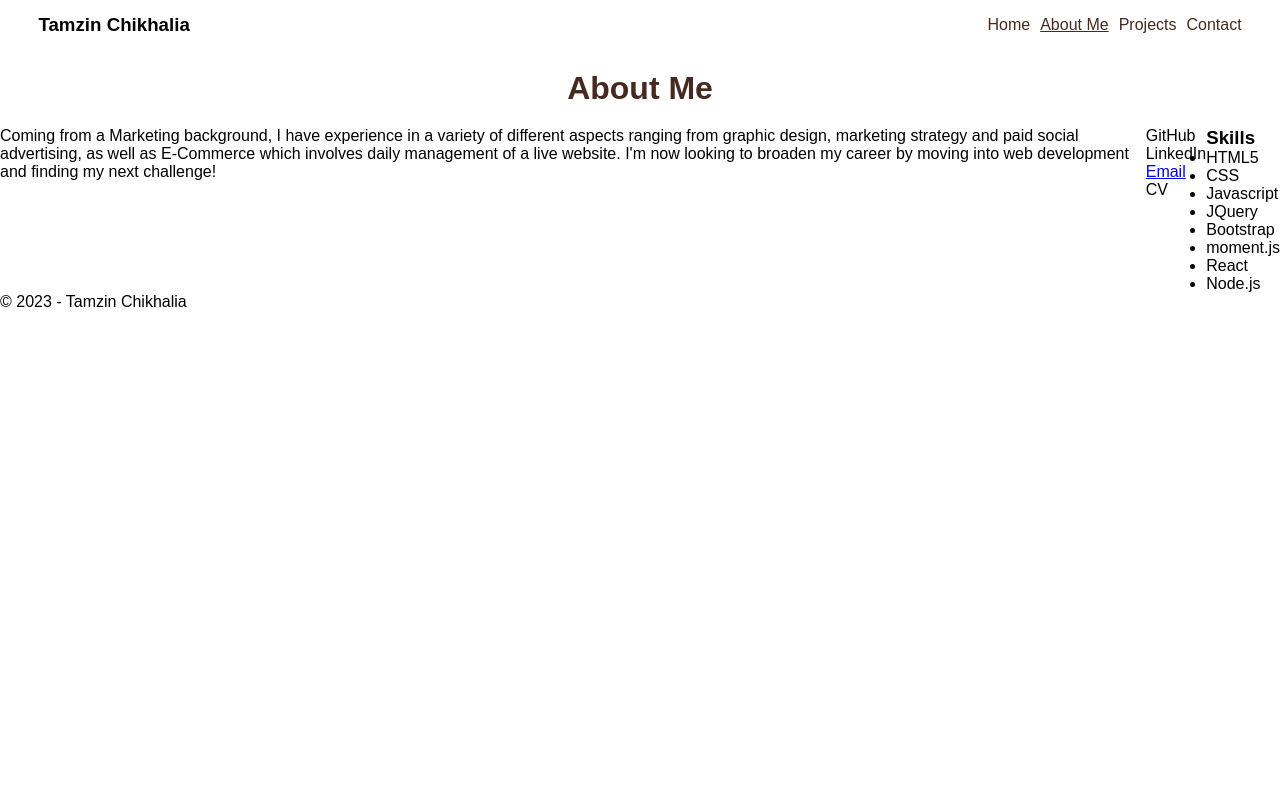
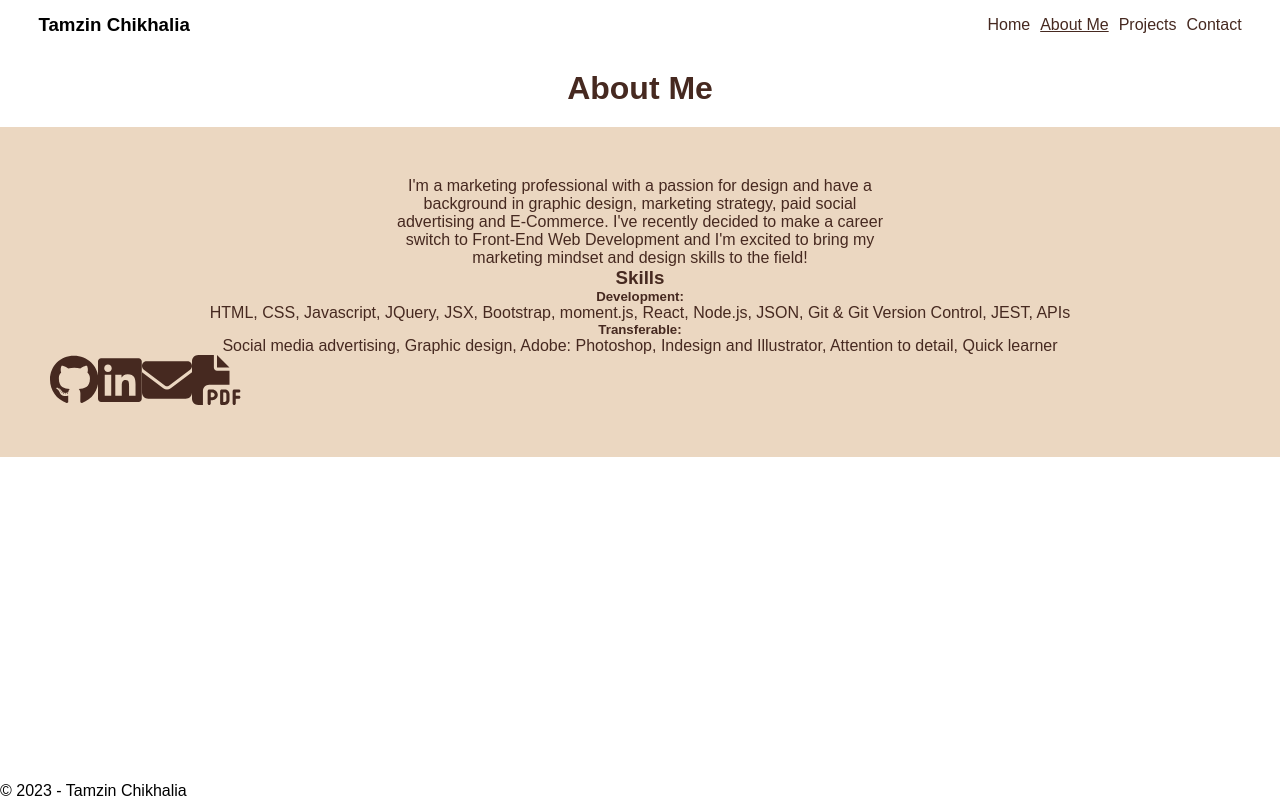
Before and after one commit to TamzinC/react-portfolio, a React (Create React App) app: page /gallery in a window 1280 px wide. Built offline with nearby package versions, Linux system fonts and the light colour scheme.

Commit message:
added to the about-me section and added some styling

```diff
--- a/package.json
+++ b/package.json
@@ -3,6 +3,9 @@
   "version": "0.1.0",
   "private": true,
   "dependencies": {
+    "@fortawesome/free-brands-svg-icons": "^6.3.0",
+    "@fortawesome/free-solid-svg-icons": "^6.3.0",
+    "@fortawesome/react-fontawesome": "^0.2.0",
     "@testing-library/jest-dom": "^5.16.5",
     "@testing-library/react": "^13.4.0",
     "@testing-library/user-event": "^13.5.0",
--- a/src/index.css
+++ b/src/index.css
@@ -54,6 +54,14 @@ form {
 form > * {
   padding: 7px 10px;
   margin-bottom: 7px;
-  border: 1px solid #ccc;
+  border: 1px solid #d8cec4;
   outline: none;
+  color: #462920;
 }
+
+footer {
+  position: absolute;
+  bottom: 0;
+  width: 100%;
+  background-color: #fff;
+}
--- a/src/pages/Contact.js
+++ b/src/pages/Contact.js
@@ -6,9 +6,10 @@ const styles = {
     margin: '20px 0'
   },
   btn: {
-    backgroundColor: 'lightseagreen',
+    backgroundColor: 'rgb(128, 108, 84)',
     color: '#fff',
-    cursor: 'pointer'
+    cursor: 'pointer',
+    borderRadius: '5px'
   },
   success: {
     textAlign: 'center',
@@ -63,7 +64,7 @@ function Contact(props) {
 
 
 
-      console.log('form submitted!')
+      console.log('Form Submitted!')
       console.log(formData)
   };
 
@@ -84,7 +85,7 @@ function Contact(props) {
             value={formData.email}
             onChange={handleChange}
             type='text'
-            placeholder='Enter your Email Address' />
+            placeholder='Enter your email address' />
           <textarea
             name='message'
             value={formData.message}
--- a/src/pages/Gallery.js
+++ b/src/pages/Gallery.js
@@ -1,44 +1,63 @@
-
+import { FontAwesomeIcon } from '@fortawesome/react-fontawesome';
+import { faGithub, faLinkedin } from '@fortawesome/free-brands-svg-icons';
+import { faEnvelope, faFilePdf } from '@fortawesome/free-solid-svg-icons'
 
 function Gallery(props) {
   const styles = {
+    wrapper: {
+      backgroundColor: '#EBD7C1',
+      padding: '50px',
+      color: '#462920'
+    },
     about: {
-      display: 'flex',
-      justifyContent: 'space-between'
+      width: '500px',
+      margin: '0 auto',
+      textAlign: 'center'
     },
-    contact: {
-      display: 'flex',
-      flexDirection: 'column',
+    skills: {
+      textAlign: 'center'
+    },
+    badges: {
+      height: '50px'
     }
+    // contact: {
+    //   display: 'flex',
+    //   flexDirection: 'column',
+    // },
+    // sides: {
+    //   display: 'flex',
+    //   justifyContent: 'space-between',
+    //   flexWrap: 'no-wrap',
+    // }
   }
 
     return (
       <main>
+
         <h1>About Me</h1>
 
-        <div style={styles.about}>
-          <p>Coming from a Marketing background, I have experience in a variety of different aspects ranging from graphic design, marketing strategy and paid social advertising, as well as E-Commerce which involves daily management of a live website. I'm now looking to broaden my career by moving into web development and finding my next challenge!</p>
+        <div className="wrapper" style={styles.wrapper}>
 
-          <aside style={styles.contact}>
-            <a>GitHub</a>
-            <a>LinkedIn</a>
-            <a href="mailto:tamzin.chikhalia@gmail.com">Email</a>
-            <a>CV</a>
-          </aside>
+          <p style={styles.about}>I'm a marketing professional with a passion for design and have a background in graphic design, marketing strategy, paid social advertising and E-Commerce. I've recently decided to make a career switch to Front-End Web Development and I'm excited to bring my marketing mindset and design skills to the field!</p>
 
-          <section>
-            <ul>
+          <div className="sides" style={styles.sides}>
+            <section className="skills" style={styles.skills}>
               <h3>Skills</h3>
-              <li>HTML5</li>
-              <li>CSS</li>
-              <li>Javascript</li>
-              <li>JQuery</li>
-              <li>Bootstrap</li>
-              <li>moment.js</li>
-              <li>React</li>
-              <li>Node.js</li>
-            </ul>
-          </section>
+
+              <h5>Development:</h5>
+              <p>HTML, CSS, Javascript, JQuery, JSX, Bootstrap, moment.js, React, Node.js, JSON, Git & Git Version Control, JEST, APIs</p>
+
+              <h5>Transferable:</h5>
+              <p>Social media advertising, Graphic design, Adobe: Photoshop, Indesign and Illustrator, Attention to detail, Quick learner</p>
+            </section>
+
+            <aside>
+              <FontAwesomeIcon icon={faGithub} style={styles.badges}></FontAwesomeIcon>
+              <FontAwesomeIcon icon={faLinkedin} style={styles.badges}></FontAwesomeIcon>
+              <FontAwesomeIcon icon={faEnvelope} style={styles.badges} href="mailto:tamzin.chikhalia@gmail.com"></FontAwesomeIcon>
+              <FontAwesomeIcon icon={faFilePdf} style={styles.badges}></FontAwesomeIcon>
+            </aside>
+          </div>
         </div>
 
       </main>
@@ -46,6 +65,11 @@ function Gallery(props) {
   }
 
   export default Gallery;
+
+  // <a>GitHub</a>
+  // <a>LinkedIn</a>
+  // <a href="mailto:tamzin.chikhalia@gmail.com">Email</a>
+  // <a>CV</a>
 
   /* Add:
    - Skills
--- a/src/pages/Home.js
+++ b/src/pages/Home.js
@@ -39,6 +39,8 @@ function Home(props) {
                 <h1>Hey, I'm Tamzin!</h1>
                 <p>Front-End Web Developer</p>
 
+                <p>Creating impactful and functional websites for memorable online presences.</p>
+
                 <button style={styles.button} href="mailto:tamzin.chikhalia@gmail.com" role="button">Contact Me</button>
             </div>
         </div>
```
Also changed, not shown: 1 other file (tests, documents, lock files or other folders).
